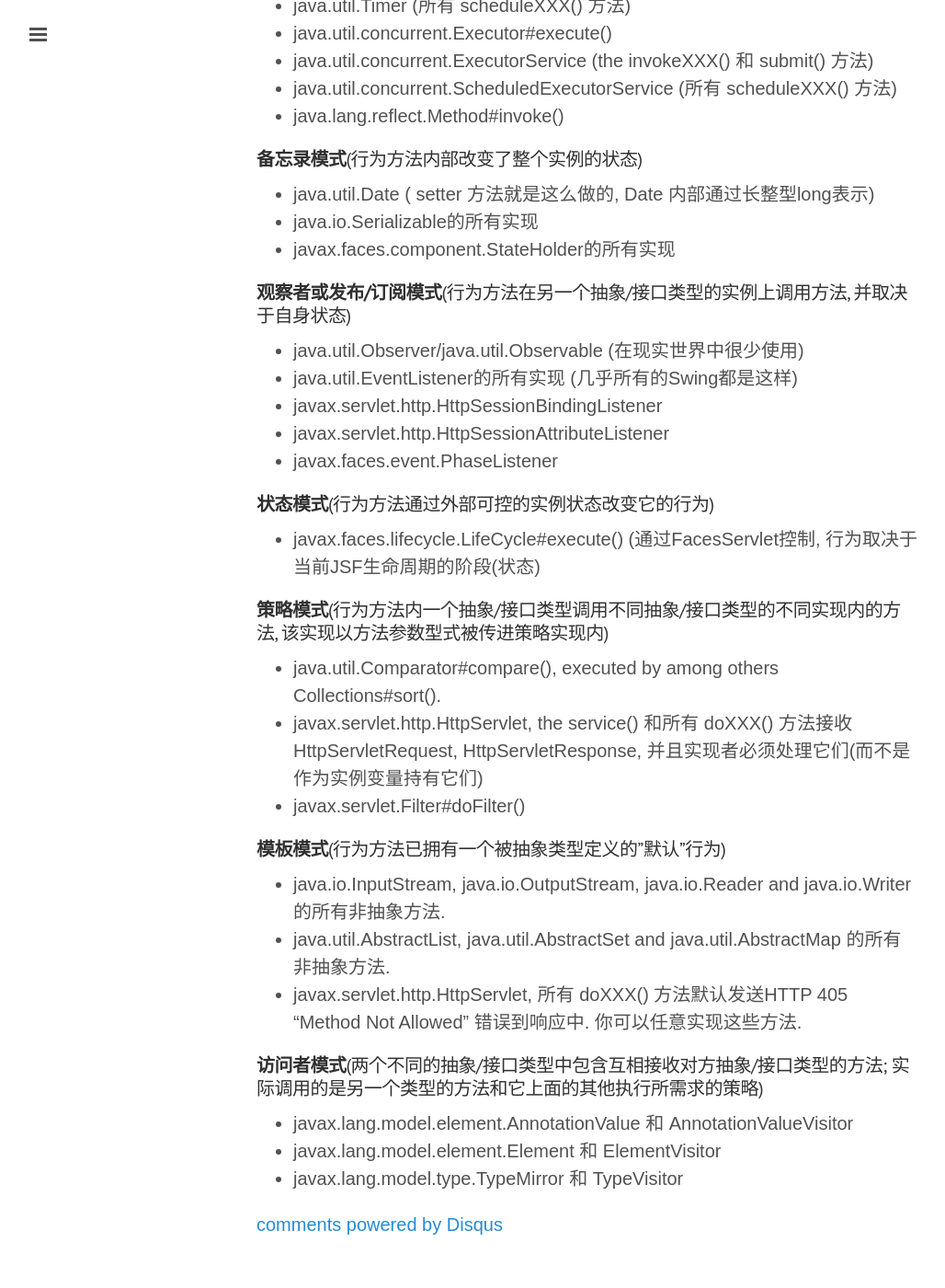
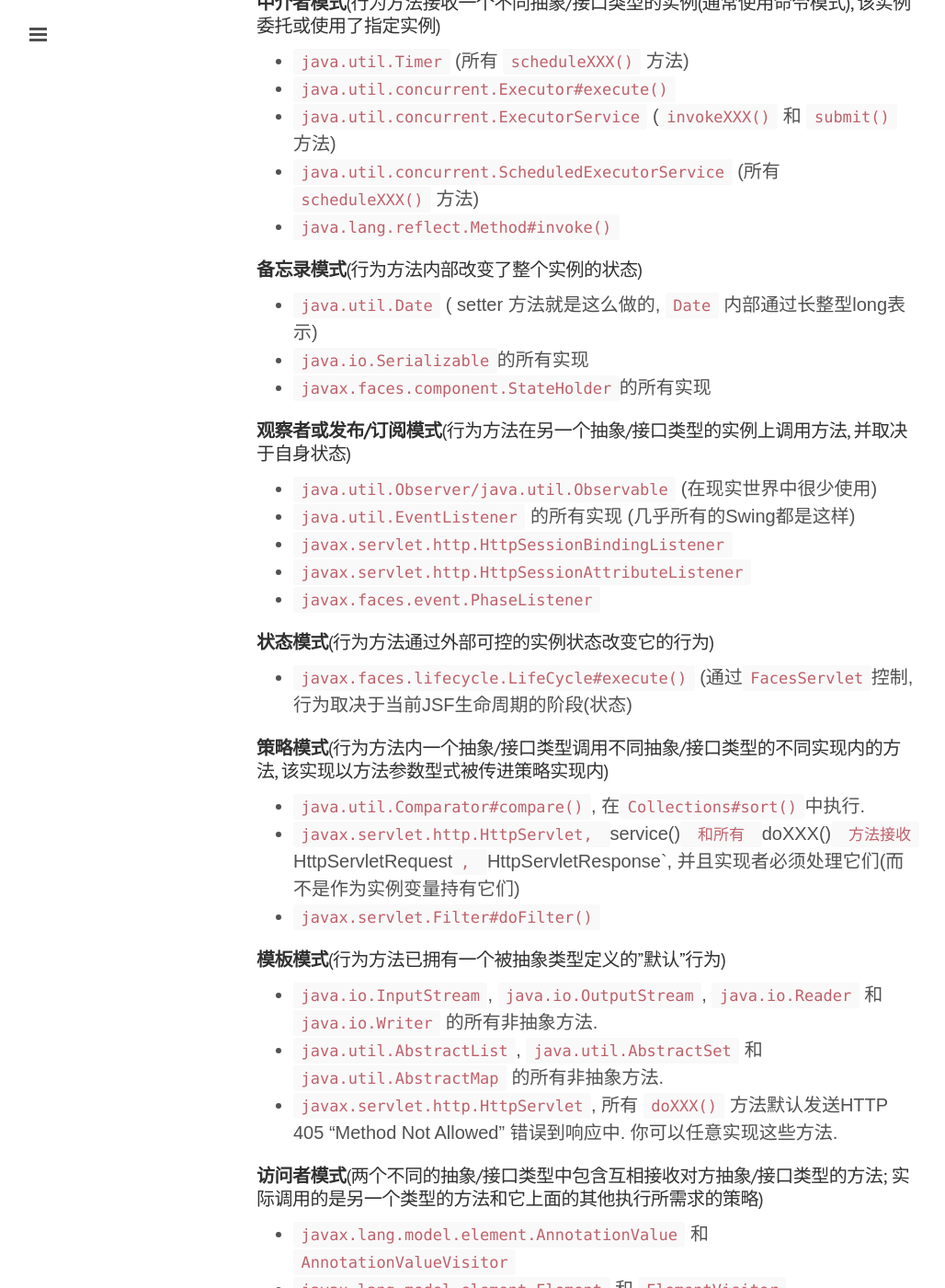
Before and after one commit to clarkdo/clarkdo.github.com, a Jekyll site: the page built from _posts/2014-10-20-46.md, in a window 1280 px wide and 1400 px high, scrolled down 3315 px. Shown: the whole window at 92% size, without its empty margins (1-1029 px from the left). Built offline with Jekyll 4.4.1, drawn with Linux system fonts in a browser that asks for light colours; Markdown is read by kramdown in place of the engine named in the settings; comment, search, counter and statistics services are not loaded; some of the changed text lies outside the part shown.

Commit message:
new post

```diff
--- a/_posts/2014-10-20-46.md
+++ b/_posts/2014-10-20-46.md
@@ -12,45 +12,46 @@ comments: true
 
 ####**抽象工厂模式**(通过创建的方法返回工厂本身, 可以依次创建另一个抽象/接口类型)
 
-- javax.xml.parsers.DocumentBuilderFactory#newInstance()
-- javax.xml.transform.TransformerFactory#newInstance()
-- javax.xml.xpath.XPathFactory#newInstance()
+- `javax.xml.parsers.DocumentBuilderFactory#newInstance()`
+- `javax.xml.transform.TransformerFactory#newInstance()`
+- `javax.xml.xpath.XPathFactory#newInstance()`
+
 
 
 
 ####**生成器模式**(通过创建的方法返回实例本身)
 
-- java.lang.StringBuilder#append() (非同步的)
-- java.lang.StringBuffer#append() (支持同步)
-- java.nio.ByteBuffer#put() (与之相同的有: `CharBuffer`, `ShortBuffer`, `IntBuffer`, `LongBuffer`, `FloatBuffer` 和 `DoubleBuffer`)
-- javax.swing.GroupLayout.Group#addComponent()
-- java.lang.Appendabled 的所有实现
+- `java.lang.StringBuilder#append()` (非同步的)
+- `java.lang.StringBuffer#append()` (支持同步)
+- `java.nio.ByteBuffer#put()` (与之相同的有: `CharBuffer`, `ShortBuffer`, `IntBuffer`, `LongBuffer`, `FloatBuffer` 和 `DoubleBuffer`)
+- `javax.swing.GroupLayout.Group#addComponent()`
+- `java.lang.Appendabled` 的所有实现
 
 ####**工厂模式**(通过创建的方法返回一个抽象/接口类型的实现)
 
-- java.util.Calendar#getInstance()
-- java.util.ResourceBundle#getBundle()
-- java.text.NumberFormat#getInstance()
-- java.nio.charset.Charset#forName()
-- java.net.URLStreamHandlerFactory#createURLStreamHandler(String) (按协议返回单例对象)
+- `java.util.Calendar#getInstance()`
+- `java.util.ResourceBundle#getBundle()`
+- `java.text.NumberFormat#getInstance()`
+- `java.nio.charset.Charset#forName()`
+- `java.net.URLStreamHandlerFactory#createURLStreamHandler(String)` (按协议返回单例对象)
 
 ####**原型模式**(通过创建的方法返回一个包含相同属性的不同实例)
 
-- java.lang.Object#clone() (类必须实现 java.lang.Cloneable)
+- `java.lang.Object#clone()` (类必须实现 java.lang.Cloneable)
 
 ####**单例模式**(通过创建的方法在任何时间都返回一个相同实例(通常是它本身))
 
-- java.lang.Runtime#getRuntime()
-- java.awt.Desktop#getDesktop()
+- `java.lang.Runtime#getRuntime()`
+- `java.awt.Desktop#getDesktop()`
 
 ###**结构型模式**
 
 ####**适配器模式**(接收不同抽象或接口类型的一个实例, 并返回一个装饰或重写了该实例的本身/其他的抽象/接口类型的指定实现)
 
-- java.util.Arrays#asList()
-- java.io.InputStreamReader(InputStream) (返回一个Reader)
-- java.io.OutputStreamWriter(OutputStream) (返回一个Writer)
-- javax.xml.bind.annotation.adapters.XmlAdapter#marshal() 和 #unmarshal()
+- `java.util.Arrays#asList()`
+- `java.io.InputStreamReader(InputStream)` (返回一个Reader)
+- `java.io.OutputStreamWriter(OutputStream)` (返回一个Writer)
+- `javax.xml.bind.annotation.adapters.XmlAdapter#marshal()` 和 `#unmarshal()`
 
 ####**桥接模式**(接收不同抽象或接口类型的一个实例, 并返回一个委托或使用了该实例的本身/其他的抽象/接口类型的指定实现)
 
@@ -58,93 +59,93 @@ comments: true
 
 ####**组合模式**(通过行为式的方法接收一个相同的抽象或接口类型的实例转换为一个树状结构)
 
-- java.awt.Container#add(Component) (几乎所有Swing都是这样)
-- javax.faces.component.UIComponent#getChildren() (几乎所有JSF UI都是这样)
+- `java.awt.Container#add(Component)` (几乎所有Swing都是这样)
+- `javax.faces.component.UIComponent#getChildren()` (几乎所有JSF UI都是这样)
 
 ####**装饰器模式**(通过创建的方法接收一个相同的抽象或接口类型的实例, 并添加附加的行为)
 
-- java.io.InputStream, OutputStream, Reader 和 Writer的子类拥有一个持有相同类型的实例构造器.
-- java.util.Collections, the checkedXXX(), synchronizedXXX() 和 unmodifiableXXX().
-- javax.servlet.http.HttpServletRequestWrapper 和 HttpServletResponseWrapper
+- `java.io.InputStream`, `OutputStream`, `Reader` 和 `Writer`的子类拥有一个持有相同类型的实例构造器.
+- `java.util.Collections`, `checkedXXX()`, `synchronizedXXX()` 和 `unmodifiableXXX()`.
+- `javax.servlet.http.HttpServletRequestWrapper` 和 `HttpServletResponseWrapper`
 
 ####**门面模式**(通过行为式的方法实现, 该方法内部使用不同的独立的抽象或接口类型的实例)
 
-- javax.faces.context.FacesContext, 它内部之间使用 `LifeCycle`, `ViewHandler`, `NavigationHandler` 和很多无需最终能够用户关心的抽象/接口类型(可通过注入覆写).
-- javax.faces.context.ExternalContext, 它内部使用`ServletContext`, `HttpSession`, `HttpServletRequest`, `HttpServletResponse`等.
+- `javax.faces.context.FacesContext`, 它内部之间使用 `LifeCycle`, `ViewHandler`, `NavigationHandler` 和很多无需最终能够用户关心的抽象/接口类型(可通过注入覆写).
+- `javax.faces.context.ExternalContext`, 它内部使用`ServletContext`, `HttpSession`, `HttpServletRequest`, `HttpServletResponse`等.
 
 ####**享元模式**(通过创建的方法返回一个缓存的实例, 有一些"多例"的思想)
 
-- java.lang.Integer#valueOf(int) (类似的还包括: `Boolean`, `Byte`, `Character`, `Short` 和 `Long`)
+- `java.lang.Integer#valueOf(int)` (类似的还包括: `Boolean`, `Byte`, `Character`, `Short` 和 `Long`)
 
 ####**代理模式**(通过创建的方法返回指定的抽象或接口类型的实现, 该实现依次委托或使用了指定抽象或接口类型的不同实现)
 
-- java.lang.reflect.Proxy
-- java.rmi.*下所有API.
+- `java.lang.reflect.Proxy`
+- `java.rmi.*`下所有API.
 
 ###**行为型模式**
 
 ####**责任链模式**(通过行为方法(间接地)在一个队列中调用另一个相同抽象/接口类型的相同方法)
 
-- java.util.logging.Logger#log()
-- javax.servlet.Filter#doFilter()
+- `java.util.logging.Logger#log()`
+- `javax.servlet.Filter#doFilter()`
 
 ####**命令模式**(一个抽象/接口类型内的行为方法中, 调用一个不同的象/接口类型的实现的方法, 该实现已经在其创建过程中被命令实现封装)
 
-- java.lang.Runnable的所有实现
-- avax.swing.Action的所有实现
+- `java.lang.Runnable`的所有实现
+- `javax.swing.Action`的所有实现
 
 ####**解释器模式**(行为方法返回一个有结构的并且与被提供的实例/类型不同的实例/类型; 注意parsing/formatting不是这个模式的组成部分, 而是用来确定该模式以及如何应用模式)
 
-- java.util.Pattern
-- java.text.Normalizer
-- java.text.Format的所有子类
-- javax.el.ELResolver的所有子类
+- `java.util.Pattern`
+- `java.text.Normalizer`
+- `java.text.Format`的所有子类
+- `javax.el.ELResolver`的所有子类
 
 ####**迭代器模式**(行为方法按顺序的自一个队列中返回不同类型的实例)
 
-- java.util.Iterator的所有实现 (除此以外, 还有 java.util.Scanner!).
-- java.util.Enumeration的所有实现
+- `java.util.Iterator`的所有实现 (除此以外, 还有 `java.util.Scanner`!).
+- `java.util.Enumeration`的所有实现
 
 ####**中介者模式**(行为方法接收一个不同抽象/接口类型的实例(通常使用命令模式), 该实例委托或使用了指定实例)
 
-- java.util.Timer (所有 scheduleXXX() 方法)
-- java.util.concurrent.Executor#execute()
-- java.util.concurrent.ExecutorService (the invokeXXX() 和 submit() 方法)
-- java.util.concurrent.ScheduledExecutorService (所有 scheduleXXX() 方法)
-- java.lang.reflect.Method#invoke()
+- `java.util.Timer` (所有 `scheduleXXX()` 方法)
+- `java.util.concurrent.Executor#execute()`
+- `java.util.concurrent.ExecutorService` (`invokeXXX()` 和 `submit()` 方法)
+- `java.util.concurrent.ScheduledExecutorService` (所有 `scheduleXXX()` 方法)
+- `java.lang.reflect.Method#invoke()`
 
 ####**备忘录模式**(行为方法内部改变了整个实例的状态)
 
-- java.util.Date ( setter 方法就是这么做的, Date 内部通过长整型long表示)
-- java.io.Serializable的所有实现
-- javax.faces.component.StateHolder的所有实现
+- `java.util.Date` ( setter 方法就是这么做的, `Date` 内部通过长整型long表示)
+- `java.io.Serializable`的所有实现
+- `javax.faces.component.StateHolder`的所有实现
 
 ####**观察者或发布/订阅模式**(行为方法在另一个抽象/接口类型的实例上调用方法, 并取决于自身状态)
 
-- java.util.Observer/java.util.Observable (在现实世界中很少使用)
-- java.util.EventListener的所有实现 (几乎所有的Swing都是这样)
-- javax.servlet.http.HttpSessionBindingListener
-- javax.servlet.http.HttpSessionAttributeListener
-- javax.faces.event.PhaseListener
+- `java.util.Observer/java.util.Observable` (在现实世界中很少使用)
+- `java.util.EventListener` 的所有实现 (几乎所有的Swing都是这样)
+- `javax.servlet.http.HttpSessionBindingListener`
+- `javax.servlet.http.HttpSessionAttributeListener`
+- `javax.faces.event.PhaseListener`
 
 ####**状态模式**(行为方法通过外部可控的实例状态改变它的行为)
 
-- javax.faces.lifecycle.LifeCycle#execute() (通过FacesServlet控制, 行为取决于当前JSF生命周期的阶段(状态)
+- `javax.faces.lifecycle.LifeCycle#execute()` (通过`FacesServlet`控制, 行为取决于当前JSF生命周期的阶段(状态)
 
 ####**策略模式**(行为方法内一个抽象/接口类型调用不同抽象/接口类型的不同实现内的方法, 该实现以方法参数型式被传进策略实现内)
 
-- java.util.Comparator#compare(), executed by among others Collections#sort().
-- javax.servlet.http.HttpServlet, the service() 和所有 doXXX() 方法接收 HttpServletRequest, HttpServletResponse, 并且实现者必须处理它们(而不是作为实例变量持有它们)
-- javax.servlet.Filter#doFilter()
+- `java.util.Comparator#compare()`, 在`Collections#sort()`中执行.
+- `javax.servlet.http.HttpServlet, `service()` 和所有 `doXXX()` 方法接收 `HttpServletRequest`, `HttpServletResponse`, 并且实现者必须处理它们(而不是作为实例变量持有它们)
+- `javax.servlet.Filter#doFilter()`
 
 ####**模板模式**(行为方法已拥有一个被抽象类型定义的"默认"行为)
 
-- java.io.InputStream, java.io.OutputStream, java.io.Reader and java.io.Writer 的所有非抽象方法.
-- java.util.AbstractList, java.util.AbstractSet and java.util.AbstractMap 的所有非抽象方法.
-- javax.servlet.http.HttpServlet, 所有 doXXX() 方法默认发送HTTP 405  "Method Not Allowed" 错误到响应中. 你可以任意实现这些方法.
+- `java.io.InputStream`, `java.io.OutputStream`, `java.io.Reader` 和 `java.io.Writer` 的所有非抽象方法.
+- `java.util.AbstractList`, `java.util.AbstractSet` 和 `java.util.AbstractMap` 的所有非抽象方法.
+- `javax.servlet.http.HttpServlet`, 所有 `doXXX()` 方法默认发送HTTP 405  "Method Not Allowed" 错误到响应中. 你可以任意实现这些方法.
 
 ####**访问者模式**(两个不同的抽象/接口类型中包含互相接收对方抽象/接口类型的方法; 实际调用的是另一个类型的方法和它上面的其他执行所需求的策略)
 
-- javax.lang.model.element.AnnotationValue 和 AnnotationValueVisitor
-- javax.lang.model.element.Element 和 ElementVisitor
-- javax.lang.model.type.TypeMirror 和 TypeVisitor
+- `javax.lang.model.element.AnnotationValue` 和 `AnnotationValueVisitor`
+- `javax.lang.model.element.Element` 和 `ElementVisitor`
+- `javax.lang.model.type.TypeMirror` 和 `TypeVisitor`
```
